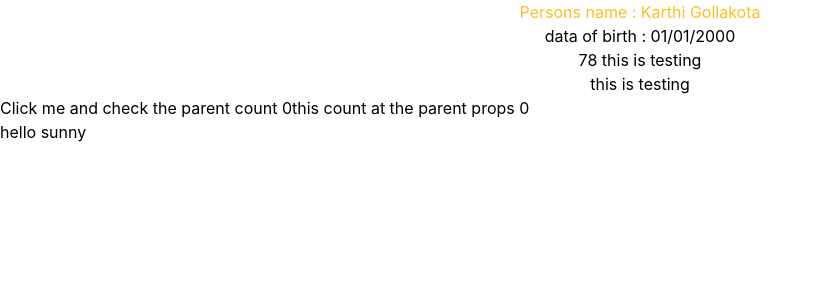
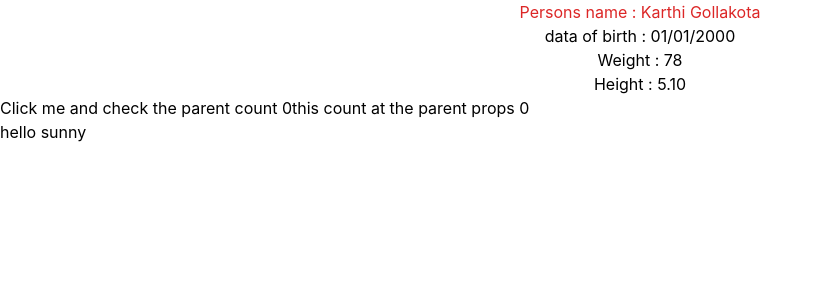
Before and after one commit to vvsrrSunny/react-quick-project, a React (Create React App) app: page / in a window 1280 px wide. Shown: the top 300 px of the page, without its empty margins (0-822 px from the left). Built offline with nearby package versions, Linux system fonts and the light colour scheme.

Commit message:
added colors #1

```diff
--- a/src/components/Child.jsx
+++ b/src/components/Child.jsx
@@ -22,7 +22,7 @@ class Child extends Component {
       <div className="app">
         <div className="flex flex-col text-center">
           <Text
-            className="text-amber-400"
+            className="text-red-600"
             name="Persons name"
             value={this.props.data[0].name}
           ></Text>
@@ -30,8 +30,14 @@ class Child extends Component {
             name="data of birth"
             value={this.props.data[0].dateOfBirth}
           ></Text>
-          <span>{this.props.data[0].weight} this is testing </span>
-          <span>{this.state.newName} this is testing </span>
+          <Text
+            name="Weight"
+            value={this.props.data[0].weight}
+          ></Text>
+          <Text
+            name="Height"
+            value={this.props.data[0].height}
+          ></Text>
         </div>
         <button onClick={this.onclickOfButton}>
           Click me and check the parent count {this.state.numberOfClicks}
```
